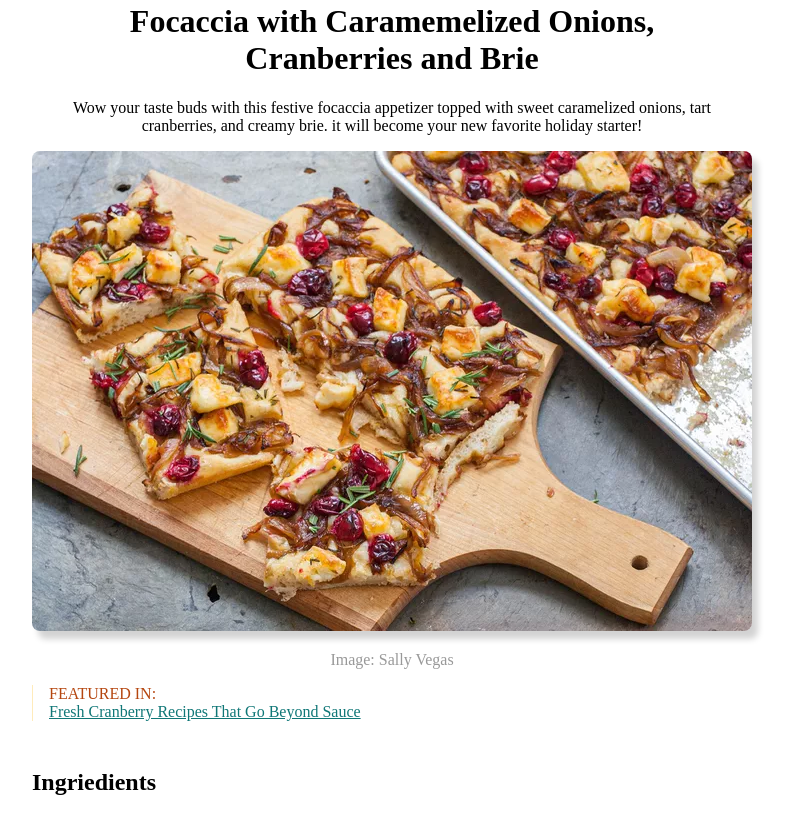
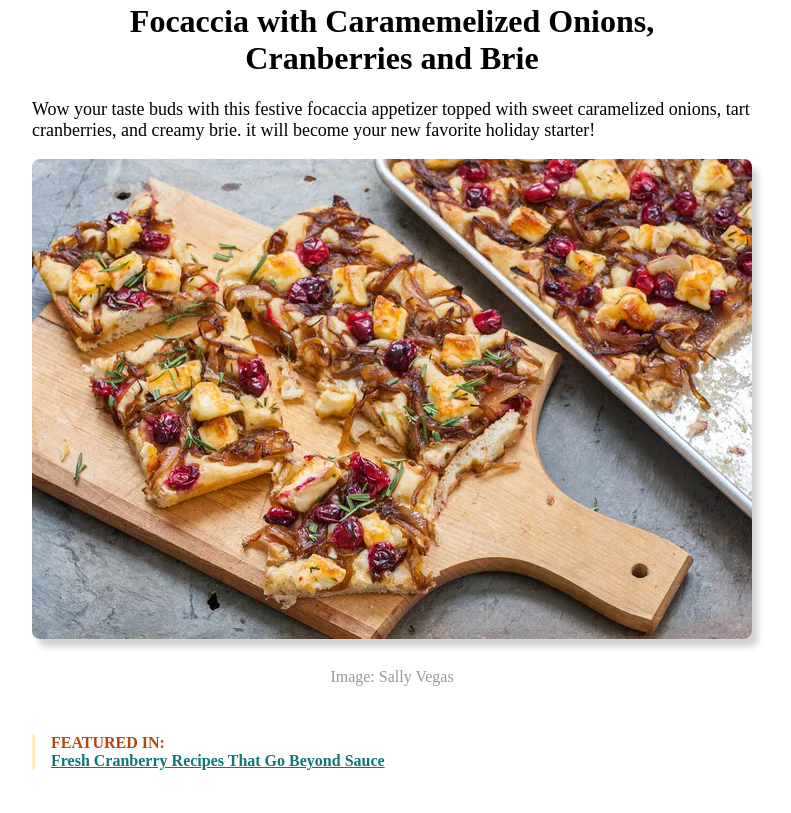
Before and after one commit to PaoloPascucci/U1-W1-D3, a plain HTML site: page index.html in a window 1280 px wide. Shown: the part 184-997 px from the top of the page, without its empty margins (248-1039 px from the left). Drawn offline with Linux system fonts and the light colour scheme.

Commit message:
Edit font weights and sizes

```diff
--- a/assets/css/style.css
+++ b/assets/css/style.css
@@ -3,33 +3,48 @@ body {
   padding: 0;
   box-sizing: border-box;
   text-align: center;
+  font-family: serif;
 }
+
 main,
 footer {
   width: 720px;
   margin-left: auto;
   margin-right: auto;
 }
+
 .recipe,
 footer {
   text-align: start;
 }
 
-.card-img{
-  border-radius: 0.5rem;
-  box-shadow: 6px 8px 6px lightgray;
+h2 {
+  font-weight: 300;
 }
 
 hr {
   margin: 0;
 }
-ul{
+
+ul {
   padding: 0;
 }
-li{
+
+li {
   margin-left: 3rem;
-  padding:0.3rem 0;
+  padding: 0.3rem 0;
 }
+
+.card-desc {
+  text-align: left;
+  font-size: large;
+}
+
+.card-img {
+  border-radius: 0.5rem;
+  box-shadow: 6px 8px 6px lightgray;
+}
+
 .sft {
   padding: 1rem;
   background-color: #fdfbf1;
@@ -37,31 +52,47 @@ li{
 }
 
 .quote {
-  border-left: 1px solid #ffebbb;
+  border-left: 3px solid #ffebbb;
   padding-left: 1rem;
   text-align: left;
-  margin-bottom: 3rem;
+  margin: 3rem 0;
 }
+
 .quote p {
   color: #b5460f;
   text-transform: uppercase;
+  font-weight: bold;
 }
+
 .quote p a {
   text-transform: capitalize;
 }
+
 a {
   color: #107777;
 }
+
 .up {
   text-transform: uppercase;
   color: #107777;
 }
+
 .orange {
   border-color: orange;
 }
+
 .lightblue {
   border-color: #c4f3f2;
 }
-.author{
-  color:#999999;
+
+.author {
+  color: #999999;
+  margin-top: 25px;
 }
+
+ol li span {
+  font-weight: bold;
+}
+ol li p {
+  margin: 0;
+}
```
Also changed, not shown: index.html (+1 -1 lines).
